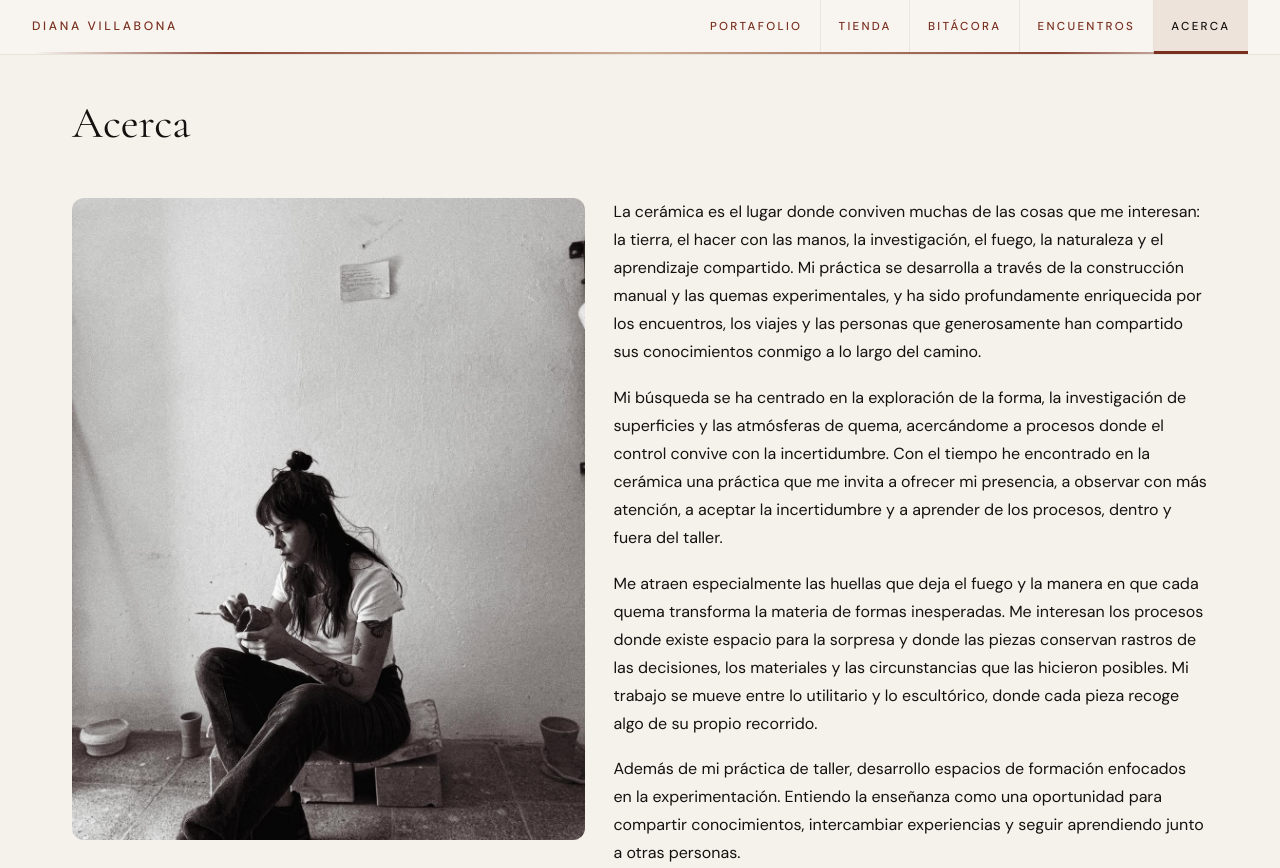
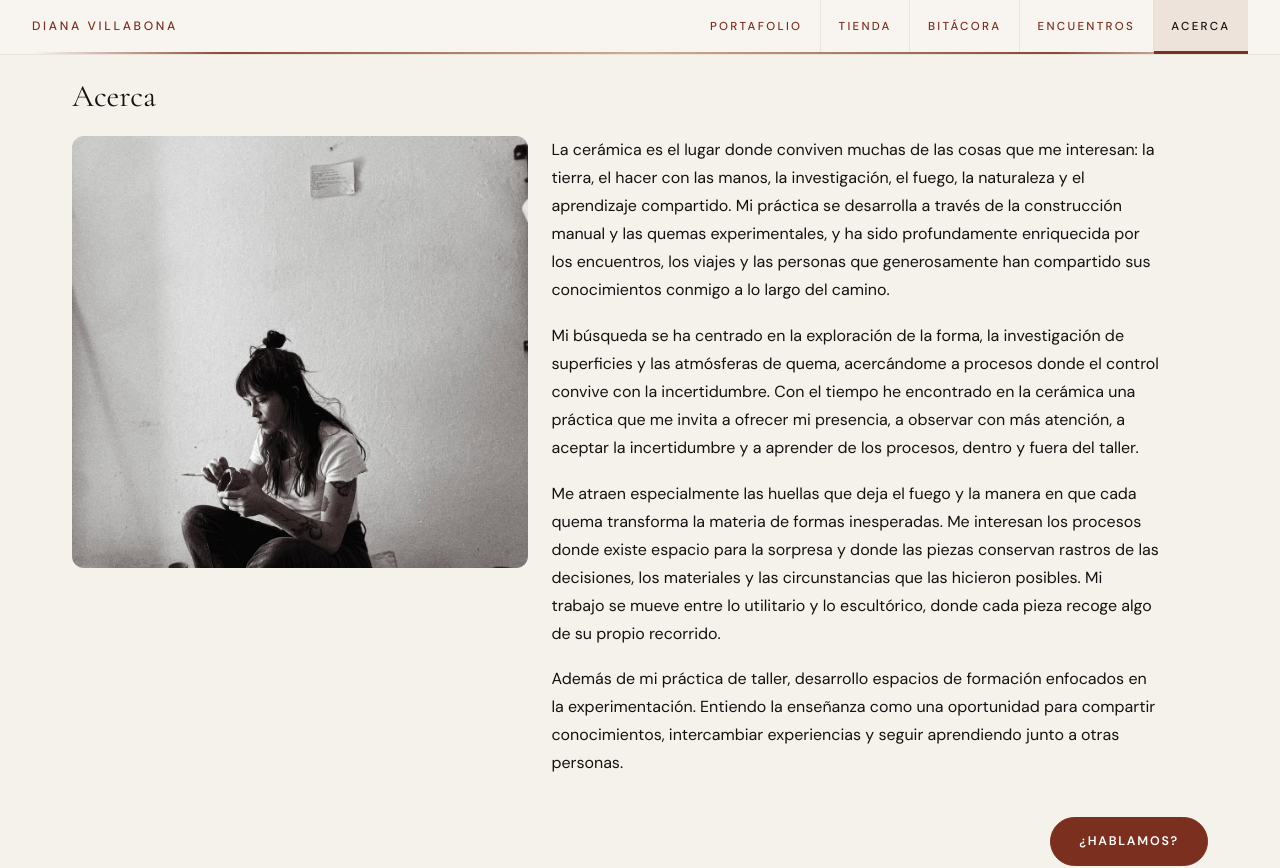
Before and after one commit to enzo369-htm/Diana-Villabona, a React (Vite) app: page /sobre-mi in a window 1280 px wide. Shown: the top 868 px of the page. Built offline with nearby package versions, Linux system fonts and the light colour scheme; no server answers; the database is empty.

Commit message:
Enhance styling for .sobre-mi section in App.css and mobile.css by adjusting padding, margins, and font sizes for improved responsiveness and visual consistency. Update grid layout and image properties for better alignment and presentation.

```diff
--- a/src/App.css
+++ b/src/App.css
@@ -3574,9 +3574,41 @@ article.page-content.page-content--pad.editorial {
 }
 
 @media (min-width: 800px) {
+  .sobre-mi.page-content--pad {
+    padding-top: clamp(3.75rem, 7.5vw, 4.5rem);
+    padding-bottom: clamp(1.25rem, 2.5vh, 2rem);
+  }
+
+  .sobre-mi .page-header {
+    margin-bottom: clamp(0.85rem, 1.8vh, 1.15rem);
+  }
+
+  .sobre-mi .page-header h1 {
+    font-size: clamp(1.6rem, 2.8vw, 1.95rem);
+  }
+
   .sobre-mi__split {
-    grid-template-columns: minmax(0, 0.95fr) minmax(0, 1.1fr);
+    grid-template-columns: minmax(0, 0.82fr) minmax(0, 1.18fr);
     align-items: start;
+    gap: clamp(1.1rem, 2vw, 1.45rem);
+  }
+
+  .sobre-mi__img img {
+    max-height: min(54dvh, 540px);
+    width: 100%;
+    object-fit: cover;
+    object-position: center 22%;
+  }
+
+  .sobre-mi__text p {
+    font-size: clamp(0.82rem, 0.88vw, 0.9rem);
+    line-height: 1.58;
+    margin-bottom: 0.6rem;
+    max-width: none;
+  }
+
+  .sobre-mi__cta {
+    margin-top: 0.65rem;
   }
 }
 
--- a/src/mobile.css
+++ b/src/mobile.css
@@ -349,8 +349,20 @@
     gap: 1.25rem;
   }
 
+  .sobre-mi__img img {
+    max-height: min(44svh, 380px);
+    object-fit: cover;
+    object-position: center 22%;
+  }
+
   .sobre-mi__text p {
-    font-size: 0.98rem;
+    font-size: 0.92rem;
+    line-height: 1.58;
+    margin-bottom: 0.7rem;
+  }
+
+  .sobre-mi__cta {
+    margin-top: 0.65rem;
   }
 
   /* —— Footer —— */
```
